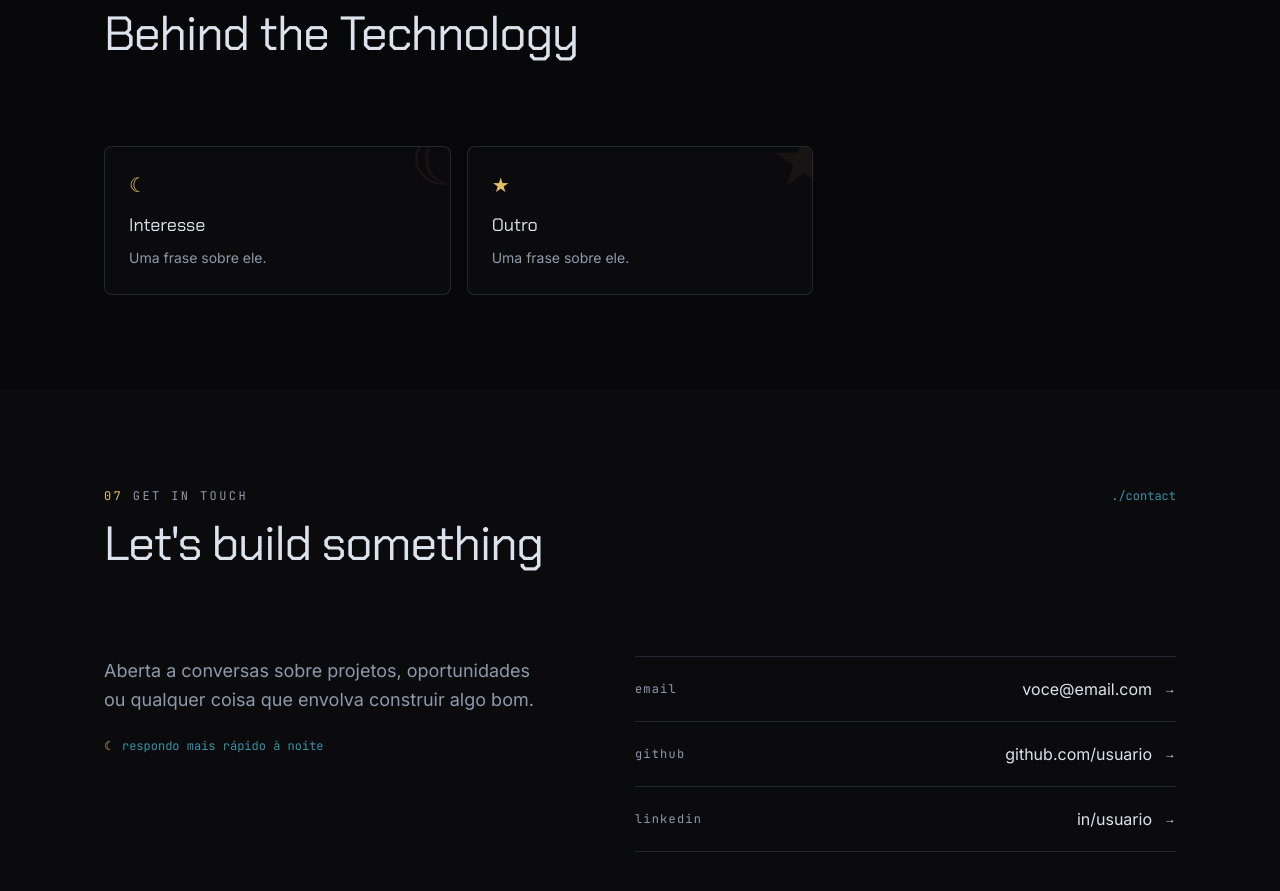
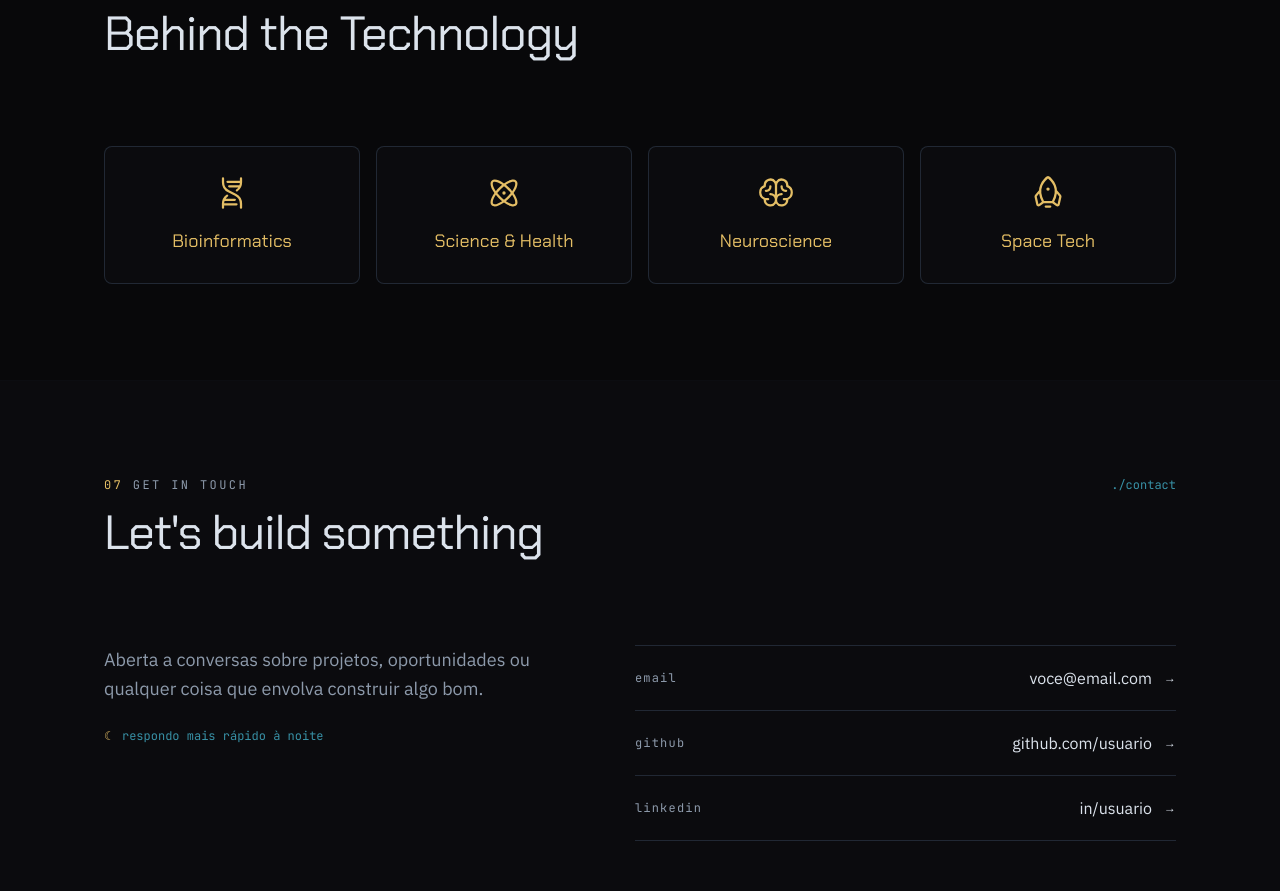
Before and after one commit to gabi-gms/myportfolio, a React (Vite) app: page / in a window 1280 px wide. Shown: the part 4080-4971 px from the top of the page. Built offline with nearby package versions, Linux system fonts and the light colour scheme.

Commit message:
feat(interests): add react icons and container-aware card layout

```diff
--- a/package.json
+++ b/package.json
@@ -10,9 +10,11 @@
     "preview": "vite preview"
   },
   "dependencies": {
+    "@phosphor-icons/react": "^2.1.10",
     "@tailwindcss/vite": "^4.3.3",
     "react": "^19.2.8",
     "react-dom": "^19.2.8",
+    "react-icons": "^5.7.0",
     "tailwindcss": "^4.3.3"
   },
   "devDependencies": {
--- a/src/data/content.ts
+++ b/src/data/content.ts
@@ -6,6 +6,7 @@ import type {
   InterestItem,
   ContactItem,
 } from './types';
+import { PiBrain, PiRocket, PiAtom, PiDna } from 'react-icons/pi';
 
 export const ui = {
   sectionTitles: {
@@ -141,8 +142,12 @@ export const education: EducationItem[] = [
 ];
 
 export const interests: InterestItem[] = [
-  { icon: '☾', label: 'Interesse', detail: 'Uma frase sobre ele.' },
-  { icon: '★', label: 'Outro',      detail: 'Uma frase sobre ele.' },
+  { icon: PiDna,     label: 'Bioinformatics' },
+  { icon: PiAtom,     label: 'Science & Health'},
+  { icon: PiBrain,     label: 'Neuroscience', },
+  { icon: PiRocket,     label: 'Space Tech'},
+  // { icon: PiRocket,     label: 'Space Tech',  detail: 'Uma frase sobre.' },
+
 ];
 
 export const contacts: ContactItem[] = [
--- a/src/data/types.ts
+++ b/src/data/types.ts
@@ -1,3 +1,4 @@
+import type { IconType } from 'react-icons';
 export interface TechItem {
   name: string;
   category: 'front' | 'back' | 'tools' | 'learning';
@@ -30,9 +31,9 @@ export interface EducationItem {
 }
 
 export interface InterestItem {
-  icon: string;
+  icon: IconType;
   label: string;
-  detail: string;
+  // detail: string;
 }
 
 export interface ContactItem {
--- a/src/index.css
+++ b/src/index.css
@@ -1,4 +1,4 @@
-@import url('https://fonts.googleapis.com/css2?family=Chakra+Petch:wght@400;500;600&family=Inter:wght@400;500;600&family=JetBrains+Mono:wght@400;500&display=swap');
+@import url('https://fonts.googleapis.com/css2?family=Chakra+Petch:wght@400;500;600&family=IBM+Plex+Sans:wght@300;400;500&family=JetBrains+Mono:wght@400;500&display=swap');
 @import "tailwindcss";
 
 @theme {
@@ -19,7 +19,7 @@
 
   /* Tipografia */
   --font-display: "Chakra Petch", system-ui, sans-serif;
-  --font-sans: "Inter", system-ui, sans-serif;
+  --font-sans: "IBM Plex Sans", system-ui, sans-serif;
   --font-mono: "JetBrains Mono", ui-monospace, monospace;
 
   --container-shell: 72rem;
--- a/src/sections/Interests.tsx
+++ b/src/sections/Interests.tsx
@@ -2,27 +2,26 @@ import { interests } from '../data/content';
 
 export default function Interests() {
   return (
-    <ul className="grid gap-4 sm:grid-cols-2 lg:grid-cols-3">
-      {interests.map((item) => (
+    <ul className="grid gap-4 grid-cols-[repeat(auto-fit,minmax(min(16rem,100%),1fr))]">
+      {interests.map(({ icon: Icon, label }) => (
         <li
-          key={item.label}
-          className="group relative overflow-hidden rounded-lg border border-edge/60 bg-surface p-6 transition-colors hover:border-luna/30"
+          key={label}
+          className="group @container rounded-lg border border-edge/60 bg-surface p-7 transition-colors hover:border-secondary/30"
         >
-          <span
-            className="pointer-events-none absolute -right-6 -top-6 text-7xl text-luna/6 transition-transform duration-700 group-hover:scale-110"
-            aria-hidden="true"
-          >
-            {item.icon}
-          </span>
+          <div className="flex flex-col items-center gap-4 text-center @[22rem]:flex-row @[22rem]:items-start @[22rem]:gap-6 @[22rem]:text-left">
+            <Icon
+              className="shrink-0 text-4xl text-luna transition-all duration-400 group-hover:scale-120 group-hover:text-secondary @[22rem]:mt-1"
+              aria-hidden="true"
+            />
 
-          <div className="relative">
-            <span className="text-xl text-luna" aria-hidden="true">
-              {item.icon}
-            </span>
-            <h3 className="mt-3 font-display text-lg">{item.label}</h3>
-            <p className="mt-2 text-sm leading-relaxed text-moon-muted">
-              {item.detail}
-            </p>
+            <div>
+              <h3 className="font-display text-lg text-luna transition-colors group-hover:text-secondary">
+                {label}
+              </h3>
+              {/* <p className="mt-2 text-sm leading-relaxed text-moon-muted">
+                {detail}
+              </p> */}
+            </div>
           </div>
         </li>
       ))}
```
Also changed, not shown: 1 other file (tests, documents, lock files or other folders).
